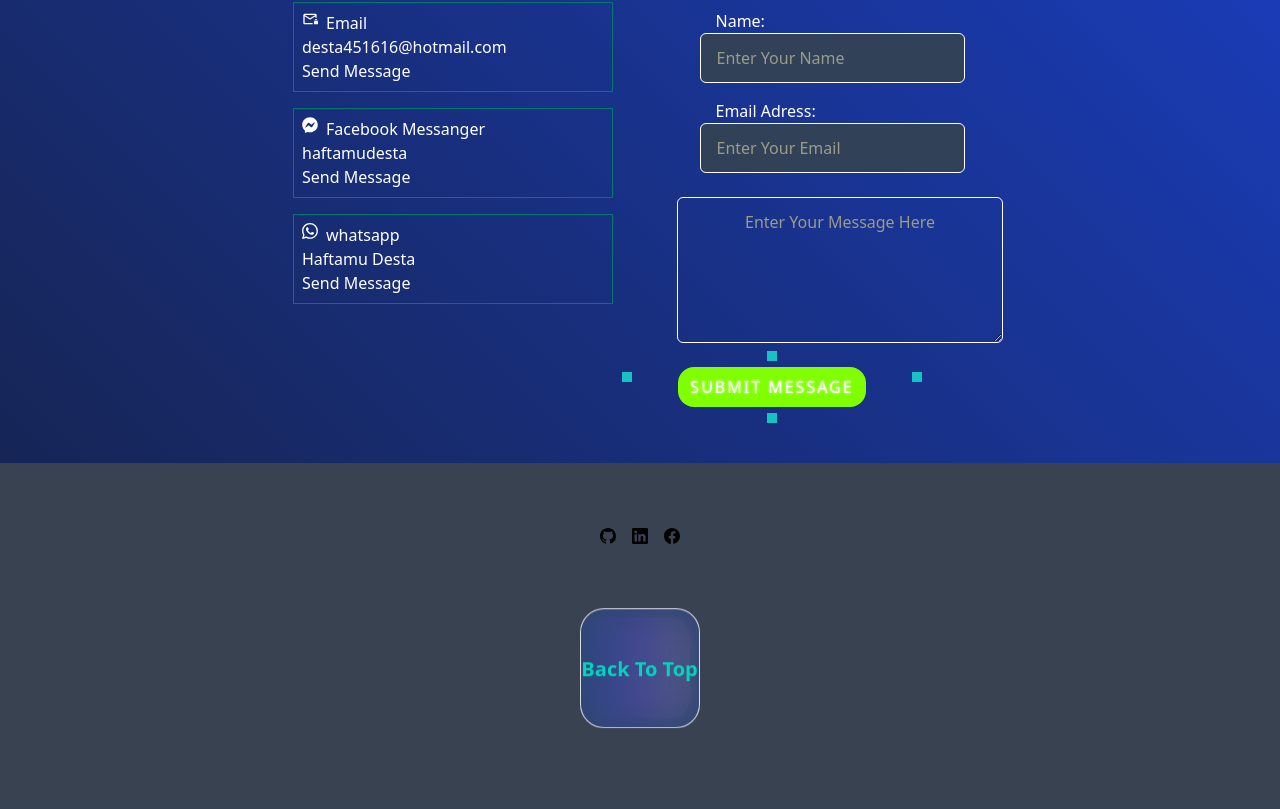
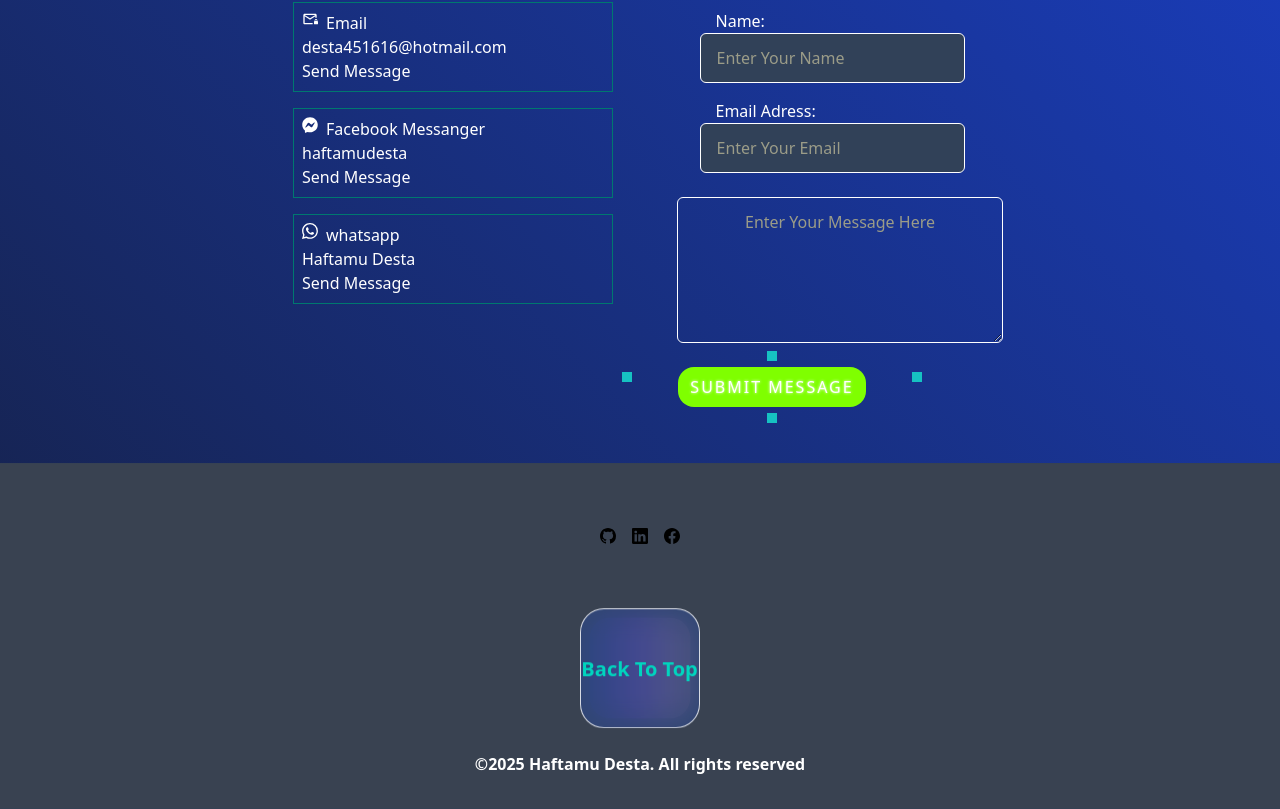
Before and after one commit to haftamudesta/portfolio_nextjs, a Next.js app: page / in a window 1280 px wide. Shown: the part 3316-4125 px from the top of the page. Built offline with nearby package versions, Linux system fonts and the light colour scheme.

Commit message:
Modify footer

```diff
--- a/src/components/Footer.tsx
+++ b/src/components/Footer.tsx
@@ -65,14 +65,10 @@ const Footer = () => {
         </div>
         </Link>
         <motion.p
-        initial={{opacity:0.5,x:"100vw"}}
-        whileInView={{opacity:1,x:"-100vw"}}
+        initial={{opacity:0.5,y:-300}}
+        whileInView={{opacity:1,y:0}}
         transition={{
-                duration:12,
-                repeat:Infinity,
-                delay:1.2,
-                type: "spring",
-                stiffness: 50,
+                duration:2.1,
         }}
         className="text-white font-bold flex items-center justify-center mt-6 mb-8">
         ©{new Date().getFullYear()} Haftamu Desta. All rights reserved
--- a/src/components/NavBar.tsx
+++ b/src/components/NavBar.tsx
@@ -42,7 +42,7 @@ export const NavBar = () => {
                         </div>
                 </div>
         </div>
-        <span className="font-semibold text-content/90 group-hover:text-blue-500 transition-colors hidden sm:flex">Haftamu Desta</span>
+        <span className="font-semibold text-content/90 group-hover:text-blue-500 transition-colors hidden md:flex">Haftamu Desta</span>
         </div>
         <div className="hidden md:flex items-center gap-6">
                 <div className="flex items-center gap-6 bg-background/20 px-4 py-2 rounded-full border border-white/5 shadow-lg shadow-indigo-500 text-xl font-bold capitalize">
```
